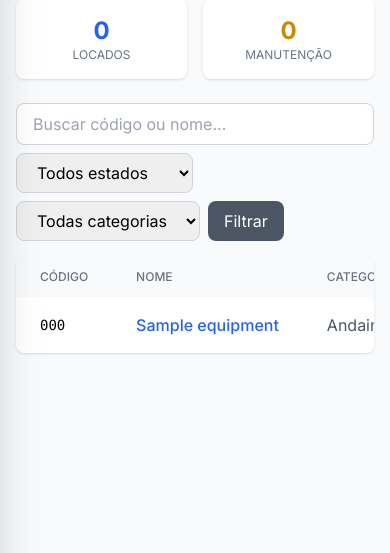
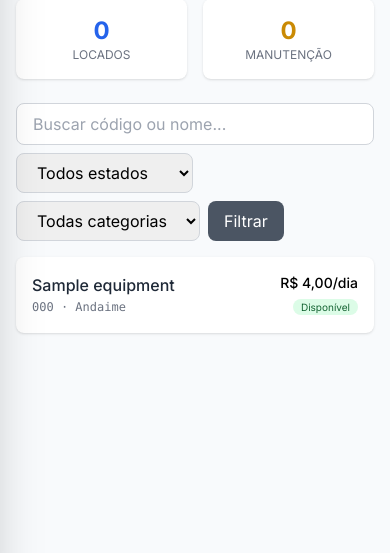
Before and after one commit to leopesi/locamaq, a Django app: page /inventory/ in a window 390 px wide. Shown: the part 249-802 px from the top of the page. Run offline with Django 5.2, Linux system fonts and the light colour scheme; a user stored in the database is signed in; tables that the repository leaves empty hold one stand-in row (values such as "Sample post"); some libraries are stand-ins or nearby versions.

Commit message:
fix: todas tabelas responsivas — cards no mobile
- Equipamentos (listagem): cards com código, categoria, estado, preço
- Equipamentos (detalhe locação): cards com nome, código, qtd, subtotal
- Financeiro: removido min-w forçado
- Dashboard: removido min-w forçado
- Promoções: removido min-w forçado
- Padrão: hidden md:table (desktop) / md:hidden (mobile cards)

```diff
--- a/templates/dashboard.html
+++ b/templates/dashboard.html
@@ -130,7 +130,7 @@ function toggleFullscreen() {
         </div>
         {% if recent_rentals %}
         <div class="overflow-x-auto">
-            <table class="w-full min-w-[450px]">
+            <table class="w-full min-w-0">
                 <thead class="bg-gray-50">
                     <tr>
                         <th class="px-3 py-2 text-left text-xs font-medium text-gray-500 uppercase">#</th>
--- a/templates/finance/dashboard.html
+++ b/templates/finance/dashboard.html
@@ -45,7 +45,7 @@
 
 <!-- Transactions -->
 <div class="bg-white rounded-lg shadow overflow-x-auto">
-    <table class="w-full min-w-[700px]">
+    <table class="w-full min-w-0 md:min-w-full">
         <thead class="bg-gray-50">
             <tr>
                 <th class="px-6 py-3 text-left text-xs font-medium text-gray-500 uppercase">Data</th>
--- a/templates/inventory/equipment_list.html
+++ b/templates/inventory/equipment_list.html
@@ -52,8 +52,9 @@
     </form>
 </div>
 
-<div class="bg-white rounded-lg shadow overflow-x-auto">
-    <table class="w-full min-w-[700px]">
+<div class="bg-white rounded-lg shadow">
+    <!-- Desktop -->
+    <table class="w-full hidden md:table">
         <thead class="bg-gray-50">
             <tr>
                 <th class="px-6 py-3 text-left text-xs font-medium text-gray-500 uppercase">Código</th>
@@ -94,5 +95,31 @@
             {% endfor %}
         </tbody>
     </table>
+
+    <!-- Mobile -->
+    <div class="md:hidden divide-y divide-gray-100">
+        {% for eq in equipments %}
+        <a href="{% url 'inventory:equipment_detail' eq.pk %}" class="block p-4 hover:bg-gray-50 transition">
+            <div class="flex justify-between items-start">
+                <div>
+                    <p class="font-medium text-gray-800">{{ eq.name }}</p>
+                    <p class="text-xs text-gray-500 font-mono mt-0.5">{{ eq.code }} · {{ eq.get_category_display }}</p>
+                </div>
+                <div class="text-right">
+                    <p class="font-medium text-sm">R$ {{ eq.daily_rate }}/dia</p>
+                    <span class="px-2 py-0.5 text-[10px] rounded-full
+                        {% if eq.state == 'available' %}bg-green-100 text-green-800
+                        {% elif eq.state == 'rented' %}bg-blue-100 text-blue-800
+                        {% elif eq.state == 'maintenance' %}bg-yellow-100 text-yellow-800
+                        {% else %}bg-gray-100 text-gray-800{% endif %}">
+                        {{ eq.get_state_display }}
+                    </span>
+                </div>
+            </div>
+        </a>
+        {% empty %}
+        <div class="p-6 text-center text-gray-500">Nenhum equipamento encontrado.</div>
+        {% endfor %}
+    </div>
 </div>
 {% endblock %}
--- a/templates/promotions/promotion_list.html
+++ b/templates/promotions/promotion_list.html
@@ -24,7 +24,7 @@
 </div>
 
 <div class="bg-white rounded-lg shadow overflow-x-auto">
-    <table class="w-full min-w-[600px]">
+    <table class="w-full min-w-0 md:min-w-full">
         <thead class="bg-gray-50">
             <tr>
                 <th class="px-6 py-3 text-left text-xs font-medium text-gray-500 uppercase">Título</th>
```
Also changed, not shown: templates/rentals/rental_detail.html (+24 -2 lines).
